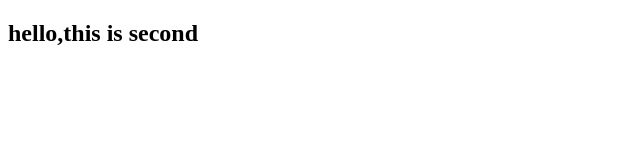
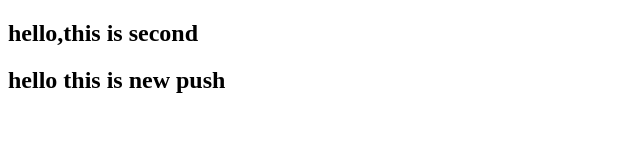
Before and after one commit to emon84090/second-project, a plain HTML site: page index.html in a window 1280 px wide. Shown: the whole page, without its empty margins (0-640 px from the left). Drawn offline with Linux system fonts and the light colour scheme.

Commit message:
second-commit

```diff
--- a/index.html
+++ b/index.html
@@ -9,6 +9,7 @@
 <body>
 
     <h2>hello,this is second</h2>
+    <h2>hello this is new push</h2>
 
 </body>
 </html>
```
